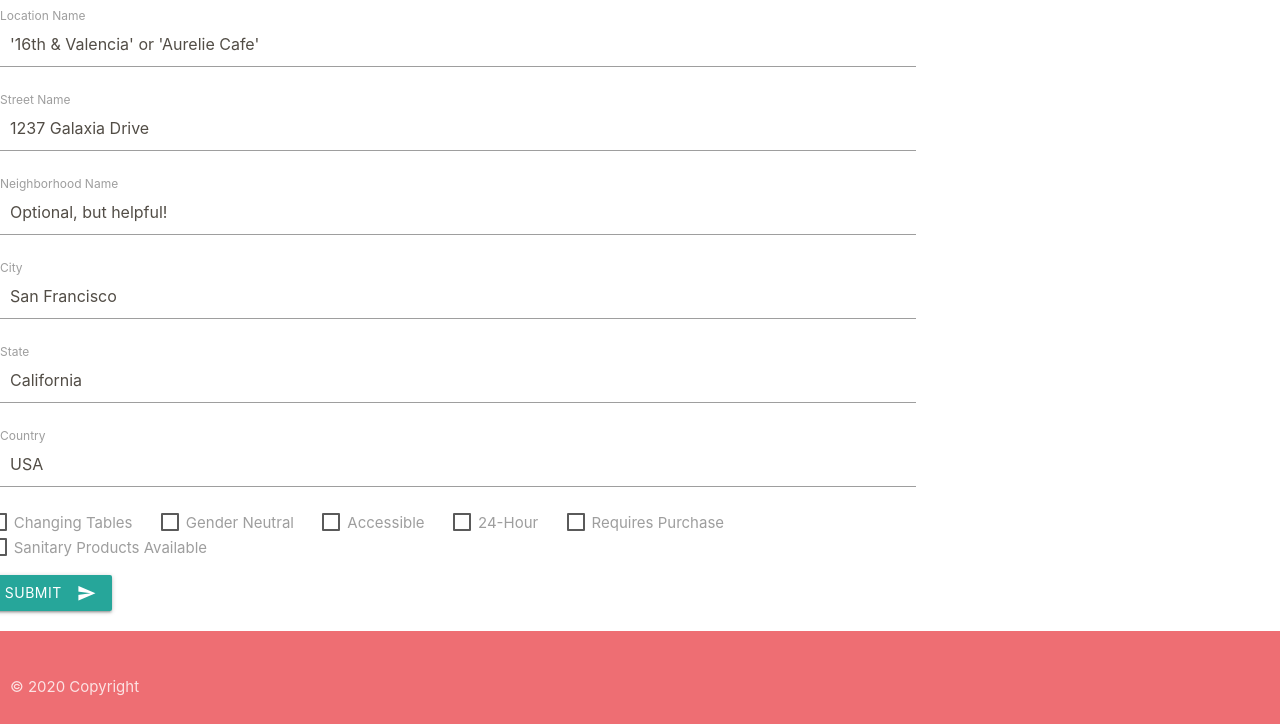
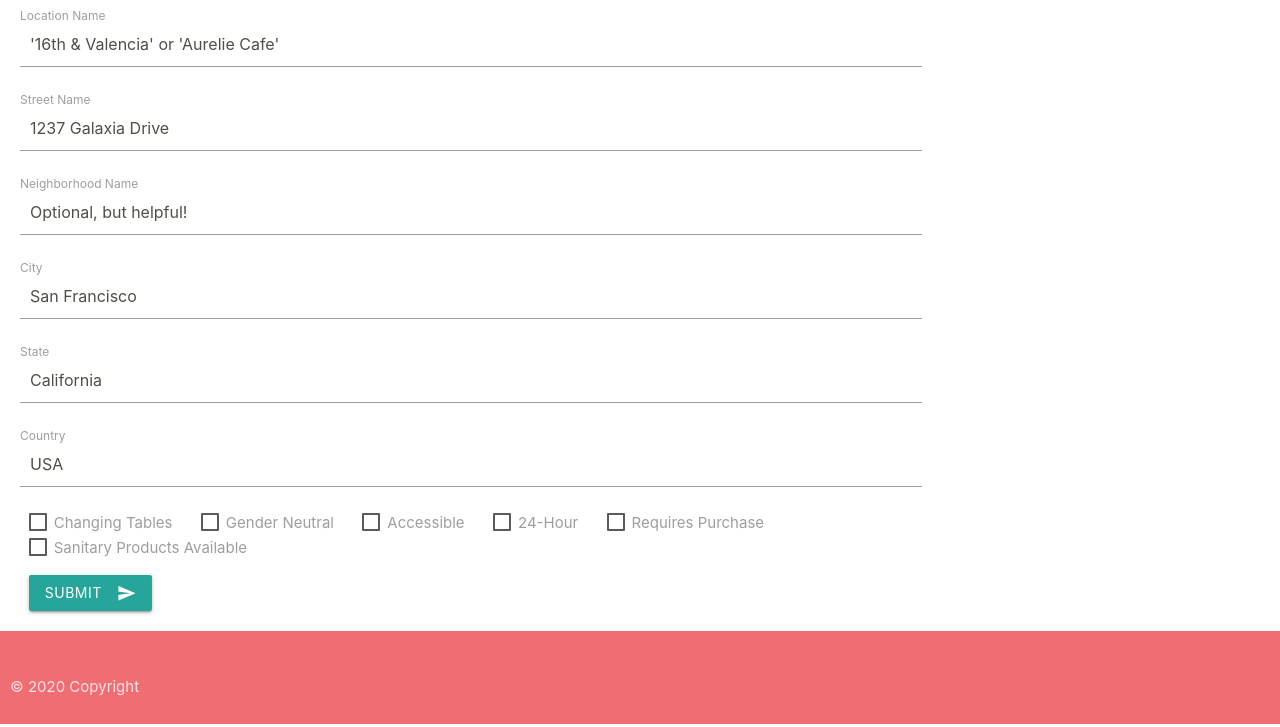
Before and after one commit to nikitamadora/pitstop, a website: page views/restrooms/new.html in a window 1280 px wide. Shown: the part 73-800 px from the top of the page. Drawn offline with Linux system fonts and the light colour scheme.

Commit message:
fixed CSS on new.html

```diff
--- a/models/City.js
+++ b/models/City.js
@@ -2,11 +2,10 @@ const mongoose = require('mongoose');
 const Restroom = require('./Restroom');
 
 const CitySchema = new mongoose.Schema({
-     cityName: {
+     cityState: {
           type: String,
           required: true
      },
-     state: String,
      country: {
           type: String,
           required: true
--- a/public/styles/styles.css
+++ b/public/styles/styles.css
@@ -47,8 +47,6 @@
 #search_icon {
   margin: auto 10px;
 }
-
-/* -------- SHOW PAGE -------- */
 .pitstop-logo {
   font-size: 60px;
   text-align: center;
@@ -61,3 +59,14 @@
   margin-bottom: 20px;
   color: #524D46;
 }
+
+/* -------- NEW PAGE -------- */
+#new-main {
+  padding-left: 20px;
+}
+#new-features {
+  padding-left: 20px;
+}
+#new-submit-button {
+  margin-left: 20px;
+}
--- a/views/restrooms/new.html
+++ b/views/restrooms/new.html
@@ -23,7 +23,7 @@
 </head>
 
 <body>
-
+     <header>
           <nav>
                <div class="nav-wrapper">
                     <a href="/" class="brand-logo">PitStop</a>
@@ -32,8 +32,10 @@
                     </ul>
                </div>
           </nav>
+     </header>
 
      <!-- FORM -->
+     <main id="new-main">
           <div class="container">
                <form class="col s12 newRestroom">
                     <div class="row">
@@ -74,7 +76,7 @@
                          </div>
 
                          <!-- Features -->
-                    <p>
+                         <p id="new-features">
                               <label for="changing_station">
                                    <input type="checkbox" name="changing_station" value="true"/>
                                    <span>Changing Tables</span>
@@ -106,13 +108,14 @@
                               </label>
                          </p>
                          <!-- Submit -->
-                    <button class="btn waves-effect waves-light" type="submit" name="action">Submit
+                         <button id="new-submit-button" class="btn waves-effect waves-light" type="submit" name="action">Submit
                               <i class="material-icons right">send</i>
                          </button>
 
                     </div>
                </form>
           </div>
+     </main>
 
      <footer class="page-footer">
           <div class="footer-copyright">
```
Lines whose indentation alone changed are shown as unchanged.
